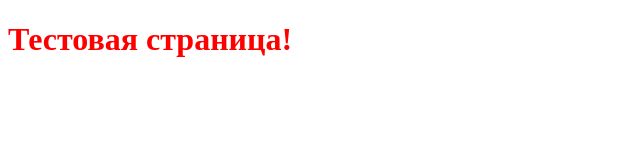
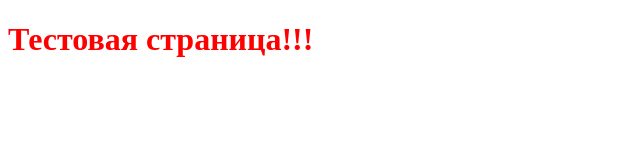
Before and after one commit to evgeniy-strunevskiy/gulp.config, a website: page src/index.html in a window 1280 px wide. Shown: the full height of the page, 0-640 px from the left. Drawn offline with nearby package versions, Linux system fonts and the light colour scheme; files that its build step writes are made by us from their sources.

Commit message:
README.md

```diff
--- a/src/index.html
+++ b/src/index.html
@@ -8,7 +8,7 @@
   <title>Document</title>
 </head>
 <body>
-  <h1>Тестовая страница!</h1>
+  <h1>Тестовая страница!!!</h1>
   <script src="main.min.js"></script>
 </body>
 </html>
```
Also changed, not shown: README.md (added), dist/index.html, dist/main.min.css, dist/main.min.js.
